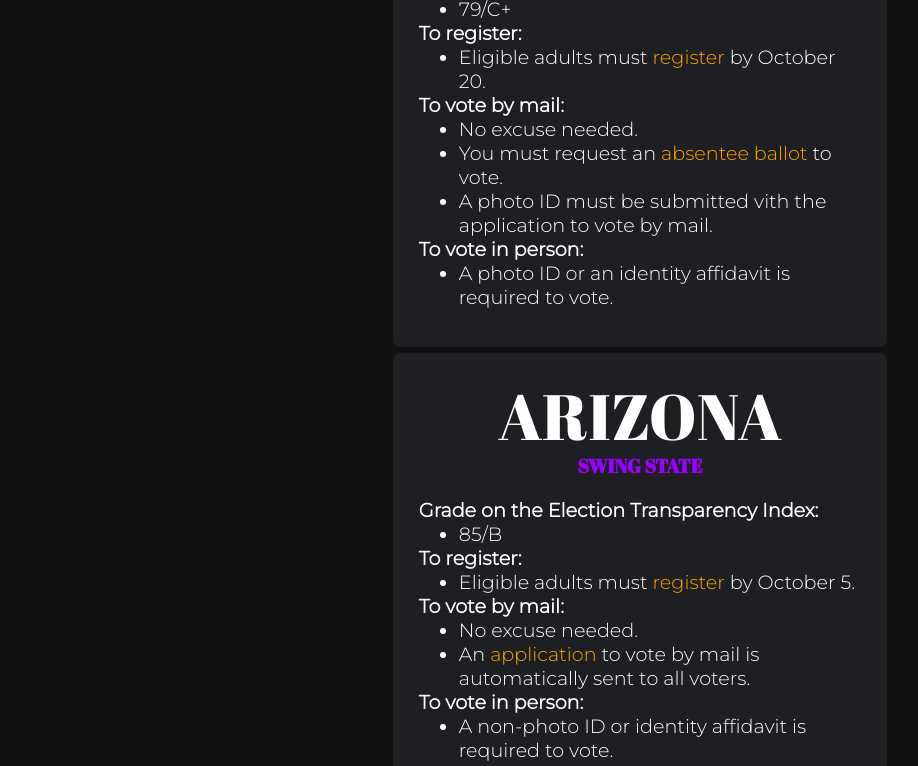
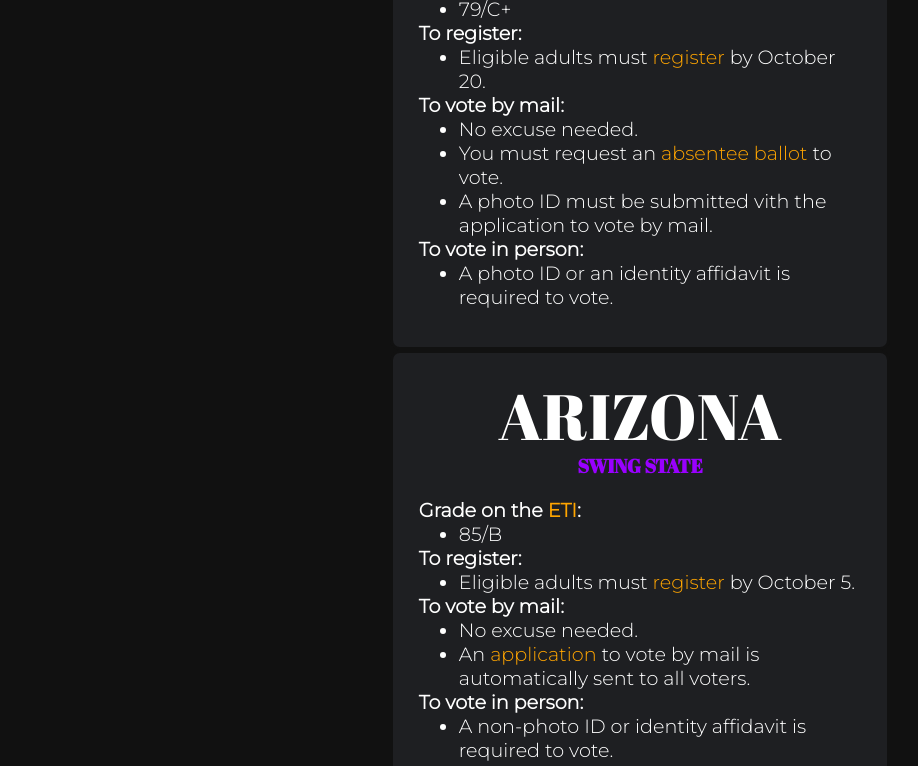
Before and after one commit to itbarsoum99/electionintegrity, a plain HTML site: page handbook/index.html in a window 1280 px wide. Shown: the part 596-1362 px from the top of the page, without its empty margins (0-918 px from the left). Drawn offline with Linux system fonts and the light colour scheme.

Commit message:
Update index.html

```diff
--- a/handbook/index.html
+++ b/handbook/index.html
@@ -29,7 +29,7 @@
         <h2 class="handbook">Alabama</h2>
         <p>
         <ul>
-            <strong>Grade on the Election Transparency Index:</strong>
+            <strong>Grade on the <a href="/transparency">ETI</a>:</strong>
             <li>79/C+</li>
             <strong>To register:</strong>
             <li>Eligible adults must <a
@@ -51,7 +51,7 @@
         <p class="swing">Swing State</p>
         <p>
         <ul>
-            <strong>Grade on the Election Transparency Index:</strong>
+            <strong>Grade on the <a href="/transparency">ETI</a>:</strong>
             <li>85/B</li>
             <strong>To register:</strong>
             <li>Eligible adults must <a
@@ -71,7 +71,7 @@
         <p class="swing">Swing State</p>
         <p>
         <ul>
-            <strong>Grade on the Election Transparency Index:</strong>
+            <strong>Grade on the <a href="/transparency">ETI</a>:</strong>
             <li>80/B-</li>
             <strong>To register:</strong>
             <li>Eligible adults must <a href="https://dos.myflorida.com/elections/for-voters/voter-registration/register-to-vote-or-update-your-information/">register</a> by October 5.</li>
@@ -87,7 +87,7 @@
         <h2 class="handbook">Georgia</h2>
         <p>
         <ul>
-            <strong>Grade on the Election Transparency Index:</strong>
+            <strong>Grade on the <a href="/transparency">ETI</a>:</strong>
             <li>69/D</li>
             <strong>To register:</strong>
             <li>Eligible adults must <a
@@ -105,7 +105,7 @@
         <h2 class="handbook">Idaho</h2>
         <p>
         <ul>
-            <strong>Grade on the Election Transparency Index:</strong>
+            <strong>Grade on the <a href="/transparency">ETI</a>:</strong>
             <li>79/C+</li>
             <strong>To register:</strong>
             <li>Eligible adults must <a
@@ -125,7 +125,7 @@
         <h2 class="handbook">Indiana</h2>
         <p>
         <ul>
-            <strong>Grade on the Election Transparency Index:</strong>
+            <strong>Grade on the <a href="/transparency">ETI</a>:</strong>
             <li>64/D</li>
             <strong>To register:</strong>
             <li>Eligible adults must <a href="https://www.in.gov/idr/register.htm">register</a> by October 5.</li>
@@ -142,7 +142,7 @@
         <h2 class="handbook">Iowa</h2>
         <p>
         <ul>
-            <strong>Grade on the Election Transparency Index:</strong>
+            <strong>Grade on the <a href="/transparency">ETI</a>:</strong>
             <li>74/C</li>
             <strong>To register:</strong>
             <li>Eligible adults must <a
@@ -162,7 +162,7 @@
         <h2 class="handbook">Kansas</h2>
         <p>
         <ul>
-            <strong>Grade on the Election Transparency Index:</strong>
+            <strong>Grade on the <a href="/transparency">ETI</a>:</strong>
             <li>69/D</li>
             <strong>To register:</strong>
             <li>Eligible adults must <a href="https://sos.ks.gov/elections/voter-information.html">register</a> by
@@ -180,7 +180,7 @@
         <h2 class="handbook">Louisiana</h2>
         <p>
         <ul>
-            <strong>Grade on the Election Transparency Index:</strong>
+            <strong>Grade on the <a href="/transparency">ETI</a>:</strong>
             <li>77/C</li>
             <strong>To register:</strong>
             <li>Eligible adults must <a
@@ -201,7 +201,7 @@
         <p class="swing">Swing State</p>
         <p>
             <ul>
-                <strong>Grade on the Election Transparency Index:</strong>
+                <strong>Grade on the <a href="/transparency">ETI</a>:</strong>
                 <li>81/B-</li>
                 <strong>To register:</strong>
                 <li>Eligible adults must <a href="https://mvic.sos.state.mi.us/RegisterVoter">register</a> by October 19.</li>
@@ -217,7 +217,7 @@
         <h2 class="handbook">Mississippi</h2>
         <p>
         <ul>
-            <strong>Grade on the Election Transparency Index:</strong>
+            <strong>Grade on the <a href="/transparency">ETI</a>:</strong>
             <li>14/F</li>
             <strong>To register:</strong>
             <li>Eligible adults must <a
@@ -238,7 +238,7 @@
         <h2 class="handbook">Missouri</h2>
         <p>
         <ul>
-            <strong>Grade on the Election Transparency Index:</strong>
+            <strong>Grade on the <a href="/transparency">ETI</a>:</strong>
             <li>75/C</li>
             <strong>To register:</strong>
             <li>Eligible adults must <a href="https://www.sos.mo.gov/elections/goVoteMissouri/register">register</a> by
@@ -258,7 +258,7 @@
         <h2 class="handbook">New Hampshire</h2>
         <p>
         <ul>
-            <strong>Grade on the Election Transparency Index:</strong>
+            <strong>Grade on the <a href="/transparency">ETI</a>:</strong>
             <li>72/C-</li>
             <strong>To register:</strong>
             <li>Eligible adults must <a href="https://sos.nh.gov/elections/voters/register-to-vote/">register</a> by
@@ -278,7 +278,7 @@
         <p class="swing">Swing State</p>
         <p>
             <ul>
-                <strong>Grade on the Election Transparency Index:</strong>
+                <strong>Grade on the <a href="/transparency">ETI</a>:</strong>
                 <li>81/B-</li>
                 <strong>To register:</strong>
                 <li>Eligible adults must <a href="https://www.ncsbe.gov/registering/how-register">register</a> by October 9.</li>
@@ -294,7 +294,7 @@
         <h2 class="handbook">North Dakota</h2>
         <p>
         <ul>
-            <strong>Grade on the Election Transparency Index:</strong>
+            <strong>Grade on the <a href="/transparency">ETI</a>:</strong>
             <li>65/D</li>
             <strong>To register:</strong>
             <li>Eligible adults do not need to register to vote in North Dakota.</li>
@@ -312,7 +312,7 @@
         <p class="swing">Swing State</p>
         <p>
         <ul>
-            <strong>Grade on the Election Transparency Index:</strong>
+            <strong>Grade on the <a href="/transparency">ETI</a>:</strong>
             <li>78/C+</li>
             <strong>To register:</strong>
             <li>Eligible adults must <a href="https://olvr.ohiosos.gov/">register</a> by October 5.</li>
@@ -330,7 +330,7 @@
         <p class="swing">Swing State</p>
         <p>
             <ul>
-                <strong>Grade on the Election Transparency Index:</strong>
+                <strong>Grade on the <a href="/transparency">ETI</a>:</strong>
                 <li>87/B</li>
                 <strong>To register:</strong>
                 <li>Eligible adults must <a href="https://www.pavoterservices.pa.gov/pages/VoterRegistrationApplication.aspx">register</a> by October 19.</li>
@@ -346,7 +346,7 @@
         <h2 class="handbook">Rhode Island</h2>
         <p>
         <ul>
-            <strong>Grade on the Election Transparency Index:</strong>
+            <strong>Grade on the <a href="/transparency">ETI</a>:</strong>
             <li>77/C</li>
             <strong>To register:</strong>
             <li>Eligible adults must <a href="https://vote.sos.ri.gov/Voter/RegisterToVote">register</a> by October 4.
@@ -364,7 +364,7 @@
         <h2 class="handbook">South Carolina</h2>
         <p>
         <ul>
-            <strong>Grade on the Election Transparency Index:</strong>
+            <strong>Grade on the <a href="/transparency">ETI</a>:</strong>
             <li>65/D</li>
             <strong>To register:</strong>
             <li>Eligible adults must <a href="https://info.scvotes.sc.gov/eng/ovr/start.aspx">register</a> by October 4.
@@ -384,7 +384,7 @@
         <h2 class="handbook">Tennessee</h2>
         <p>
         <ul>
-            <strong>Grade on the Election Transparency Index:</strong>
+            <strong>Grade on the <a href="/transparency">ETI</a>:</strong>
             <li>74/C</li>
             <strong>To register:</strong>
             <li>Eligible adults must <a href="https://sos.tn.gov/products/elections/register-vote">register</a> by
@@ -402,7 +402,7 @@
         <h2 class="handbook">Texas</h2>
         <p>
         <ul>
-            <strong>Grade on the Election Transparency Index:</strong>
+            <strong>Grade on the <a href="/transparency">ETI</a>:</strong>
             <li>75/C</li>
             <strong>To register:</strong>
             <li>Eligible adults must <a href="https://www.votetexas.gov/mobile/register/index.htm">register</a> by
@@ -422,7 +422,7 @@
         <p class="swing">Swing State</p>
         <p>
         <ul>
-            <strong>Grade on the Election Transparency Index:</strong>
+            <strong>Grade on the <a href="/transparency">ETI</a>:</strong>
             <li>70/C-</li>
             <strong>To register:</strong>
             <li>Eligible adults must <a href="https://myvote.wi.gov/en-us/RegisterToVote">register</a> by October 14.
```
